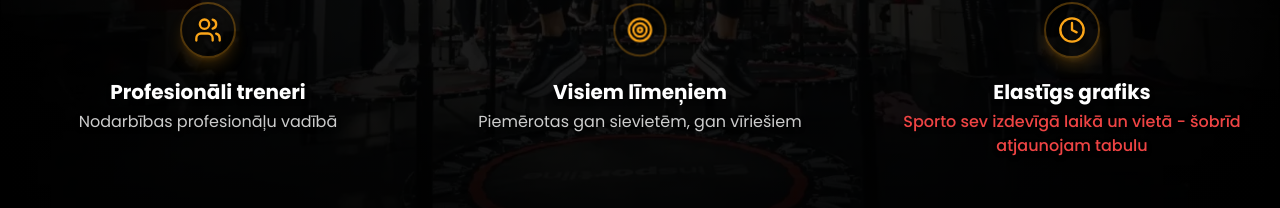
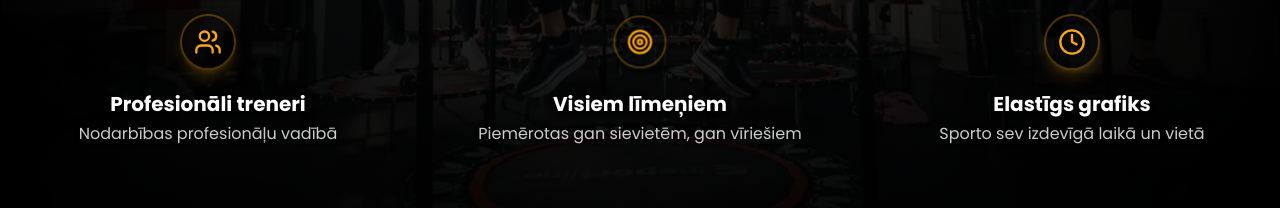
Before and after one commit to Kizenbahs/batutufitness.lv, a React (Vite) app: page / in a window 1280 px wide. Shown: the part 459-667 px from the top of the page. Built offline with nearby package versions, Linux system fonts and the light colour scheme; no server answers.

Commit message:
Changed text under Elastīgs grafiks back to white and removed update message

```diff
--- a/src/components/HeroSection.tsx
+++ b/src/components/HeroSection.tsx
@@ -146,10 +146,10 @@ export default function HeroSection() {
                 <h3 className="mb-1 text-base font-bold text-white sm:text-lg md:text-xl">
                   {language === 'lv' ? 'Elastīgs grafiks' : 'Flexible Schedule'}
                 </h3>
-                <p className="text-sm text-red-500 font-medium sm:text-base">
+                <p className="text-sm text-white/80 sm:text-base">
                   {language === 'lv'
-                    ? 'Sporto sev izdevīgā laikā un vietā - šobrīd atjaunojam tabulu'
-                    : 'Multiple classes daily to fit your busy lifestyle - updating schedule'}
+                    ? 'Sporto sev izdevīgā laikā un vietā'
+                    : 'Multiple classes daily to fit your busy lifestyle'}
                 </p>
               </div>
             </div>
```
